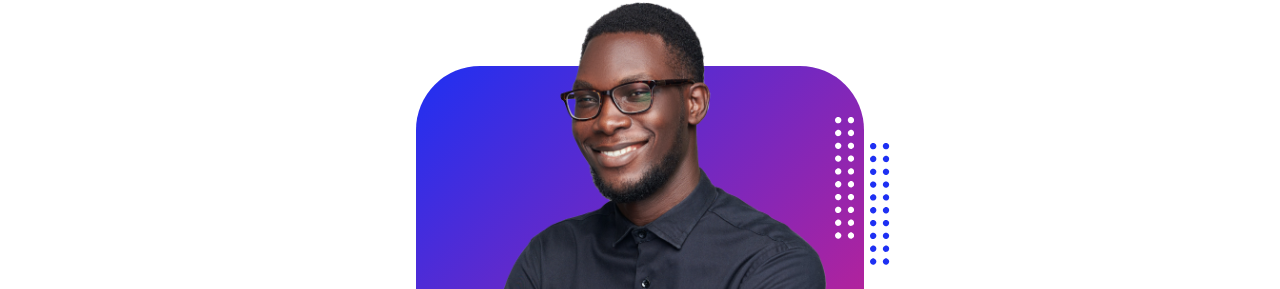
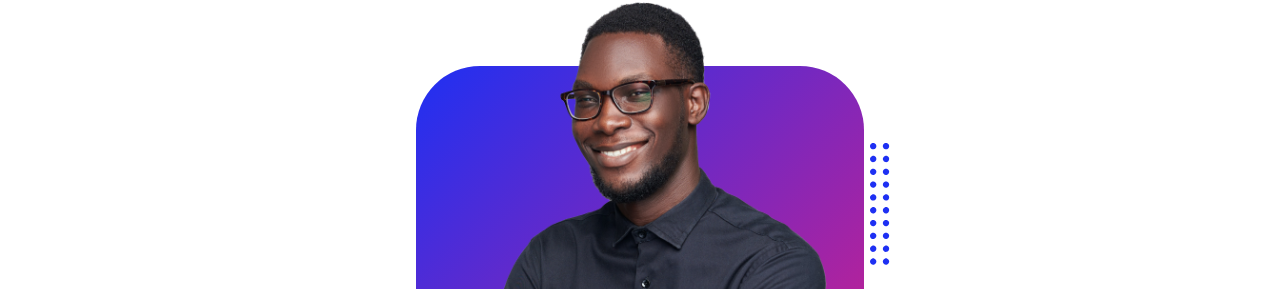
Before and after one commit to Deivid182/elsrdelanoche.github.io, a website: page dist/index.html in a window 1280 px wide. Shown: the part 455-744 px from the top of the page. Drawn offline with nearby package versions, Linux system fonts and the light colour scheme.

Commit message:
Update index.html

```diff
--- a/dist/index.html
+++ b/dist/index.html
@@ -57,34 +57,7 @@
                                     <!-- TIP: For best results, use a photo with a transparent background like the demo example below-->
                                     <!-- Watch a tutorial on how to do this on YouTube (link)-->
                                     <img class="profile-img" src="assets/profile.png" alt="..." />
-                                    <div class="dots-1">
-                                        <!-- SVG Dots-->
-                                        <svg version="1.1" xmlns="http://www.w3.org/2000/svg" xmlns:xlink="http://www.w3.org/1999/xlink" x="0px" y="0px" viewBox="0 0 191.6 1215.4" style="enable-background: new 0 0 191.6 1215.4" xml:space="preserve">
-                                            <g transform="translate(0.000000,1280.000000) scale(0.100000,-0.100000)">
-                                                <path d="M227.7,12788.6c-105-35-200-141-222-248c-43-206,163-412,369-369c155,32,275,190,260,339c-11,105-90,213-190,262        C383.7,12801.6,289.7,12808.6,227.7,12788.6z"></path>
-                                                <path d="M1507.7,12788.6c-151-50-253-216-222-362c25-119,136-230,254-255c194-41,395,142,375,339c-11,105-90,213-190,262        C1663.7,12801.6,1569.7,12808.6,1507.7,12788.6z"></path>
-                                                <path d="M227.7,11508.6c-105-35-200-141-222-248c-43-206,163-412,369-369c155,32,275,190,260,339c-11,105-90,213-190,262        C383.7,11521.6,289.7,11528.6,227.7,11508.6z"></path>
-                                                <path d="M1507.7,11508.6c-151-50-253-216-222-362c25-119,136-230,254-255c194-41,395,142,375,339c-11,105-90,213-190,262        C1663.7,11521.6,1569.7,11528.6,1507.7,11508.6z"></path>
-                                                <path d="M227.7,10228.6c-105-35-200-141-222-248c-43-206,163-412,369-369c155,32,275,190,260,339c-11,105-90,213-190,262        C383.7,10241.6,289.7,10248.6,227.7,10228.6z"></path>
-                                                <path d="M1507.7,10228.6c-105-35-200-141-222-248c-43-206,163-412,369-369c155,32,275,190,260,339c-11,105-90,213-190,262        C1663.7,10241.6,1569.7,10248.6,1507.7,10228.6z"></path>
-                                                <path d="M227.7,8948.6c-105-35-200-141-222-248c-43-206,163-412,369-369c155,32,275,190,260,339c-11,105-90,213-190,262        C383.7,8961.6,289.7,8968.6,227.7,8948.6z"></path>
-                                                <path d="M1507.7,8948.6c-105-35-200-141-222-248c-43-206,163-412,369-369c155,32,275,190,260,339c-11,105-90,213-190,262        C1663.7,8961.6,1569.7,8968.6,1507.7,8948.6z"></path>
-                                                <path d="M227.7,7668.6c-105-35-200-141-222-248c-43-206,163-412,369-369c155,32,275,190,260,339c-11,105-90,213-190,262        C383.7,7681.6,289.7,7688.6,227.7,7668.6z"></path>
-                                                <path d="M1507.7,7668.6c-105-35-200-141-222-248c-43-206,163-412,369-369c155,32,275,190,260,339c-11,105-90,213-190,262        C1663.7,7681.6,1569.7,7688.6,1507.7,7668.6z"></path>
-                                                <path d="M227.7,6388.6c-105-35-200-141-222-248c-43-206,163-412,369-369c155,32,275,190,260,339c-11,105-90,213-190,262        C383.7,6401.6,289.7,6408.6,227.7,6388.6z"></path>
-                                                <path d="M1507.7,6388.6c-105-35-200-141-222-248c-43-206,163-412,369-369c155,32,275,190,260,339c-11,105-90,213-190,262        C1663.7,6401.6,1569.7,6408.6,1507.7,6388.6z"></path>
-                                                <path d="M227.7,5108.6c-105-35-200-141-222-248c-43-206,163-412,369-369c155,32,275,190,260,339c-11,105-90,213-190,262        C383.7,5121.6,289.7,5128.6,227.7,5108.6z"></path>
-                                                <path d="M1507.7,5108.6c-105-35-200-141-222-248c-43-206,163-412,369-369c155,32,275,190,260,339c-11,105-90,213-190,262        C1663.7,5121.6,1569.7,5128.6,1507.7,5108.6z"></path>
-                                                <path d="M227.7,3828.6c-105-35-200-141-222-248c-43-206,163-412,369-369c155,32,275,190,260,339c-11,105-90,213-190,262        C383.7,3841.6,289.7,3848.6,227.7,3828.6z"></path>
-                                                <path d="M1507.7,3828.6c-105-35-200-141-222-248c-43-206,163-412,369-369c155,32,275,190,260,339c-11,105-90,213-190,262        C1663.7,3841.6,1569.7,3848.6,1507.7,3828.6z"></path>
-                                                <path d="M227.7,2548.6c-105-35-200-141-222-248c-43-206,163-412,369-369c155,32,275,190,260,339c-11,105-90,213-190,262        C383.7,2561.6,289.7,2568.6,227.7,2548.6z"></path>
-                                                <path d="M1507.7,2548.6c-105-35-200-141-222-248c-43-206,163-412,369-369c155,32,275,190,260,339c-11,105-90,213-190,262        C1663.7,2561.6,1569.7,2568.6,1507.7,2548.6z"></path>
-                                                <path d="M227.7,1268.6c-105-35-200-141-222-248c-43-206,163-412,369-369c155,32,275,190,260,339c-11,105-90,213-190,262        C383.7,1281.6,289.7,1288.6,227.7,1268.6z"></path>
-                                                <path d="M1507.7,1268.6c-105-35-200-141-222-248c-43-206,163-412,369-369c155,32,275,190,260,339c-11,105-90,213-190,262        C1663.7,1281.6,1569.7,1288.6,1507.7,1268.6z"></path>
-                                            </g>
-                                        </svg>
-                                        <!-- END of SVG dots-->
-                                    </div>
+
                                     <div class="dots-2">
                                         <!-- SVG Dots-->
                                         <svg version="1.1" xmlns="http://www.w3.org/2000/svg" xmlns:xlink="http://www.w3.org/1999/xlink" x="0px" y="0px" viewBox="0 0 191.6 1215.4" style="enable-background: new 0 0 191.6 1215.4" xml:space="preserve">
```
